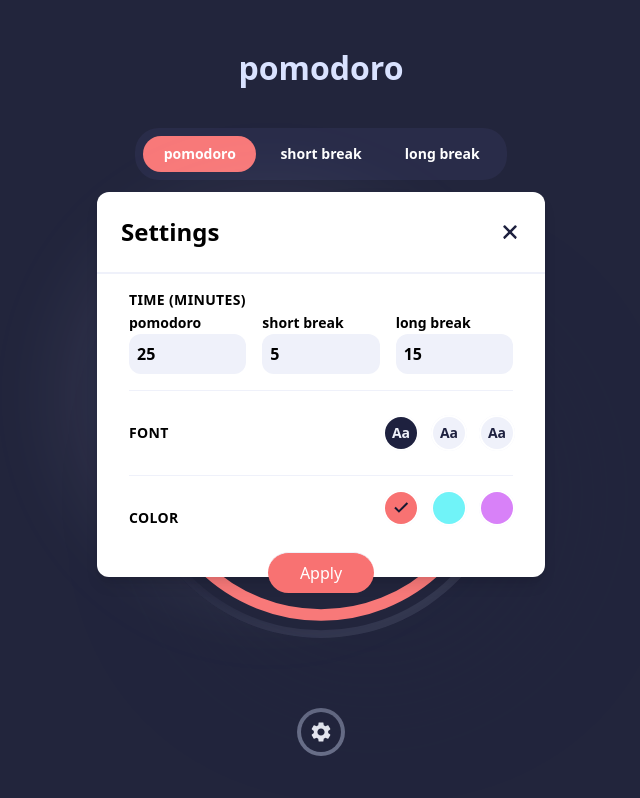
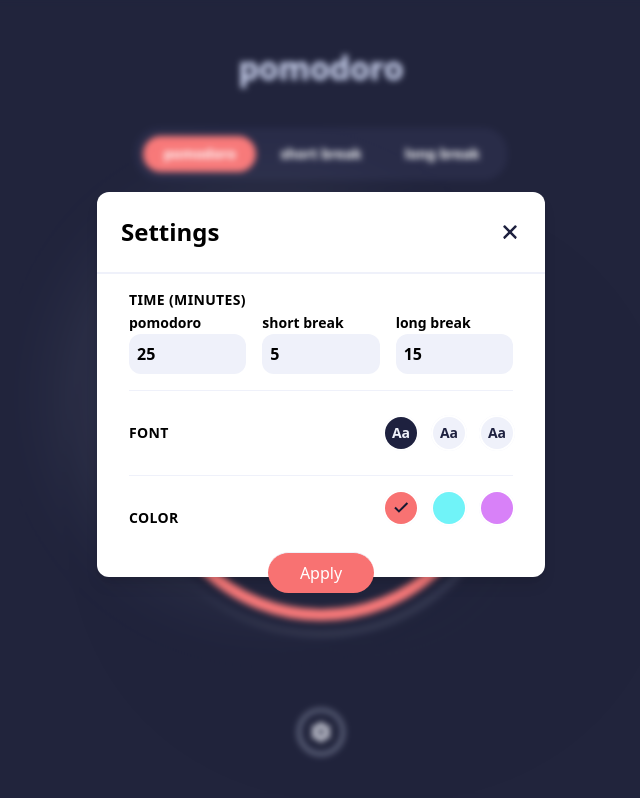
Before and after one commit to SahasSaurav/next_pomodoro, a Next.js app: page / in a window 1280 px wide. Both pictures are taken after a click on the button 640 px from the left and 732 px from the top of the page. Shown: the whole page, without its empty margins (319-959 px from the left). Built offline with nearby package versions, Linux system fonts and the light colour scheme; no server answers.

Commit message:
added background blur for modal overlay

```diff
--- a/src/components/Modal.tsx
+++ b/src/components/Modal.tsx
@@ -24,7 +24,7 @@ const Modal: React.FC<ChildrenProps> = ({ children }) => {
       className={`${
         isOpen ? "flex" : "hidden"
       } absolute w-full top-0 left-0  bg-white bg-opacity-5 overflow-x-hidden overflow-visible justify-center items-center z-20`}
-      style={{height:height}}
+      style={{height:height,backdropFilter:'blur(.2rem)'}}
     >
       {/* {modal Body} */}
       <div className="z-50 w-11/12 p-8 pt-0 pb-4 mx-auto bg-white shadow-lg md:max-w-md rounded-xl transform -translate-y-4  ">
```
